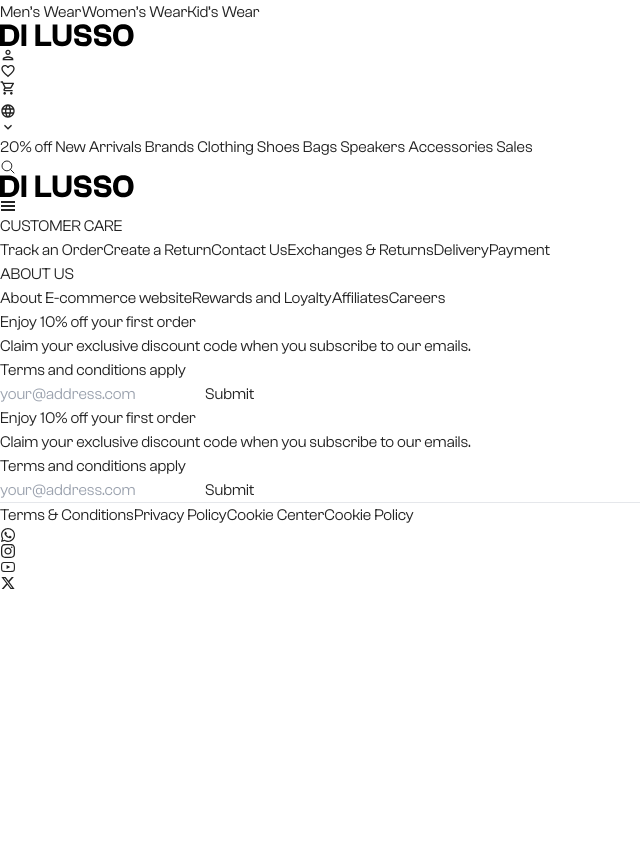
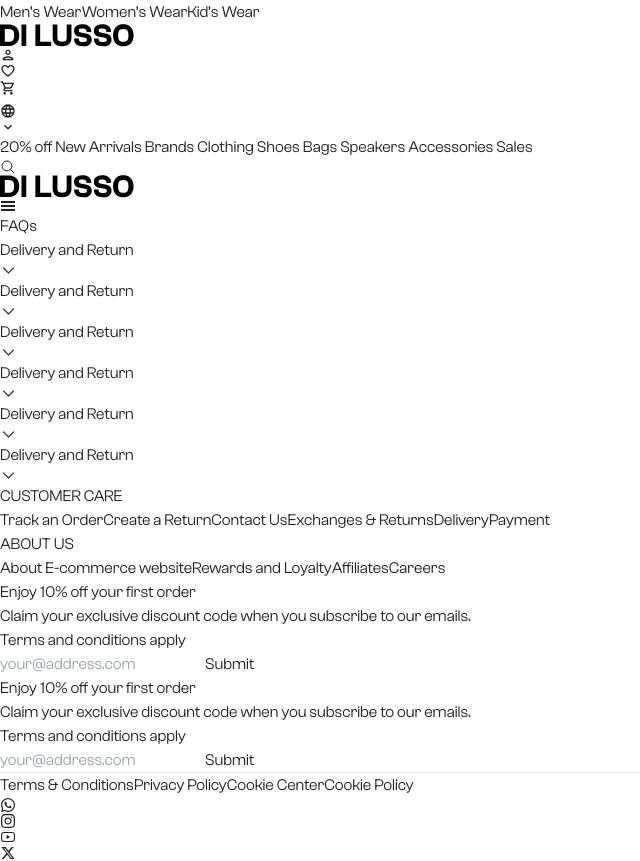
Before and after one commit to doshservices/dilusso-webapp, a React (Vite) app: page /faqs in a window 1280 px wide. Shown: the whole page, without its empty margins (0-640 px from the left). Before the commit the page ends 800 px from the top, so only its background shows below. Built offline with nearby package versions, Linux system fonts and the light colour scheme.

Commit message:
"Removed About and Checkout pages, updated App.tsx to include new Faqs page"

```diff
--- a/src/App.tsx
+++ b/src/App.tsx
@@ -2,8 +2,9 @@
 import Homepage from "./Pages/Homepage/Homepage";
 import Header from "./Components/Header/Header";
 import Footer from "./Components/Footer/Footer";
-import AboutUs from "./Pages/About/About";
-import CheckOut from "./Pages/Checkout/CheckOut";
+import AboutUs from "./Pages/About";
+import CheckOut from "./Pages/CheckOut";
+import Faqs from "./Pages/Faq";
 
 function App() {
   return (
@@ -13,6 +14,7 @@
         <Route path="/" element={<Homepage />} />
         <Route path="/about" element={<AboutUs />} />
         <Route path="/checkout" element={<CheckOut />} />
+        <Route path="/faqs" element={<Faqs />} />
       </Routes>
       <Footer />
     </BrowserRouter>
--- a/src/Pages/About/About.tsx
+++ b/src/Pages/About.tsx
@@ -1,5 +1,5 @@
-import aboutImg from '../../assets/about-us.png'
-import fullImg from '../../assets/about-hero.png'
+import aboutImg from '../assets/about-us.png'
+import fullImg from '../assets/about-hero.png'
 
 const AboutUs = () => {
     return (
--- /dev/null
+++ b/src/Pages/Faq.tsx
@@ -0,0 +1,46 @@
+import { useState } from 'react';
+import { faqs } from '../resources/faq';
+
+const Faqs = () => {
+    const [expandedIndex, setExpandedIndex] = useState<number | null>(null);
+
+    const handleToggle = (index: number) => {
+        setExpandedIndex(expandedIndex === index ? null : index);
+    };
+
+    return (
+        <section className="pt-12 pb-6 sm:pt-28 px-[5%]">
+            <h2 className="font-medium font-outfit leading-none text-[1.25rem] sm:text-[1.8rem] md:text-[2.2rem] mb-6 pb-3 mt-10">
+                FAQs
+            </h2>
+            {faqs.map((faq: any, idx: number) => (
+                <div key={idx} className="rounded-[5px] border-b-borderCartActions border-b-[1px] py-2.5 mb-6 max-w-[666px]">
+                    <div onClick={() => handleToggle(idx)} className="flex items-center justify-between cursor-pointer">
+                        <h3 className="font-outfit font-semibold text-base text-Black">{faq.topic}</h3>
+                        <svg width="17" height="17" viewBox="0 0 20 20" fill="none" xmlns="http://www.w3.org/2000/svg">
+                            <path d="M15.8332 7.08398L9.99984 12.9173L4.1665 7.08398" stroke="#353F38" strokeWidth="1.5" strokeLinecap="round" strokeLinejoin="round" />
+                        </svg>
+                    </div>
+                    {expandedIndex === idx && (
+                        <div className="flex justify-between py-2">
+                            <div>
+                                <h4 className="font-outfit font-semibold text-base text-Black mb-2">{faq.questionsHeading}</h4>
+                                <p className="font-outfit font-medium text-base text-Black leading-[1.8rem] text-sm">{faq.question}</p>
+                                <p className="font-outfit font-medium text-base text-Black leading-[1.8rem] text-sm">{faq.question}</p>
+                                <p className="font-outfit font-medium text-base text-Black leading-[1.8rem] text-sm">{faq.question}</p>
+                            </div>
+                            <div>
+                                <h4 className="font-outfit font-semibold text-base text-Black mb-2">{faq.answerHeading}</h4>
+                                <p className="font-outfit font-medium text-base text-Black leading-[1.8rem] text-sm">{faq.answer}</p>
+                                <p className="font-outfit font-medium text-base text-Black leading-[1.8rem] text-sm">{faq.answer}</p>
+                                <p className="font-outfit font-medium text-base text-Black leading-[1.8rem] text-sm">{faq.answer}</p>
+                            </div>
+                        </div>
+                    )}
+                </div>
+            ))}
+        </section>
+    );
+};
+
+export default Faqs;
--- /dev/null
+++ b/src/resources/faq.ts
@@ -0,0 +1,44 @@
+export const faqs = [
+    {
+        topic: 'Delivery and Return',
+        questionsHeading: 'Return',
+        question: 'Free return within 12 days',
+        answerHeading: 'Estimated Delivery',
+        answer: 'Express: May 24 - June 1'
+    },
+    {
+        topic: 'Delivery and Return',
+        questionsHeading: 'Return',
+        question: 'Free return within 12 days',
+        answerHeading: 'Estimated Delivery',
+        answer: 'Express: May 24 - June 1'
+    },
+    {
+        topic: 'Delivery and Return',
+        questionsHeading: 'Return',
+        question: 'Free return within 12 days',
+        answerHeading: 'Estimated Delivery',
+        answer: 'Express: May 24 - June 1'
+    },
+    {
+        topic: 'Delivery and Return',
+        questionsHeading: 'Return',
+        question: 'Free return within 12 days',
+        answerHeading: 'Estimated Delivery',
+        answer: 'Express: May 24 - June 1'
+    },
+    {
+        topic: 'Delivery and Return',
+        questionsHeading: 'Return',
+        question: 'Free return within 12 days',
+        answerHeading: 'Estimated Delivery',
+        answer: 'Express: May 24 - June 1'
+    },
+    {
+        topic: 'Delivery and Return',
+        questionsHeading: 'Return',
+        question: 'Free return within 12 days',
+        answerHeading: 'Estimated Delivery',
+        answer: 'Express: May 24 - June 1'
+    },
+]
```
Also changed, not shown: src/Pages/CheckOut.tsx (renamed from src/Pages/Checkout/CheckOut.tsx, +4 -4 lines).
